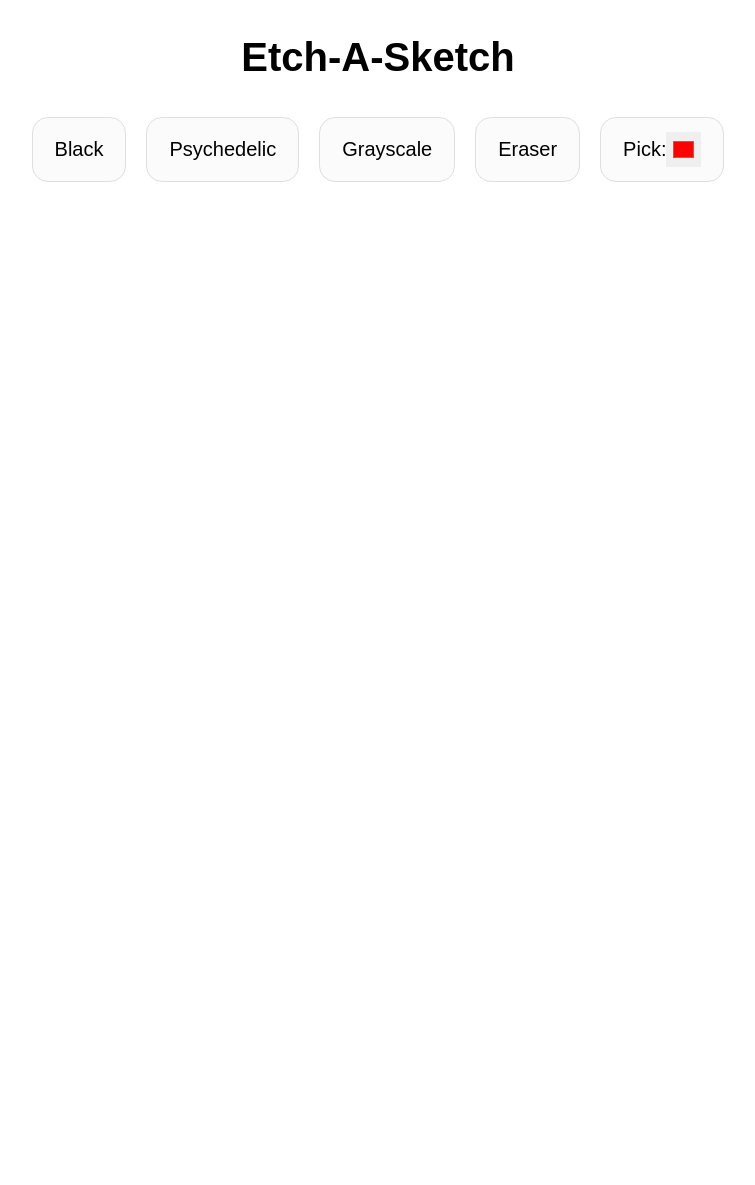
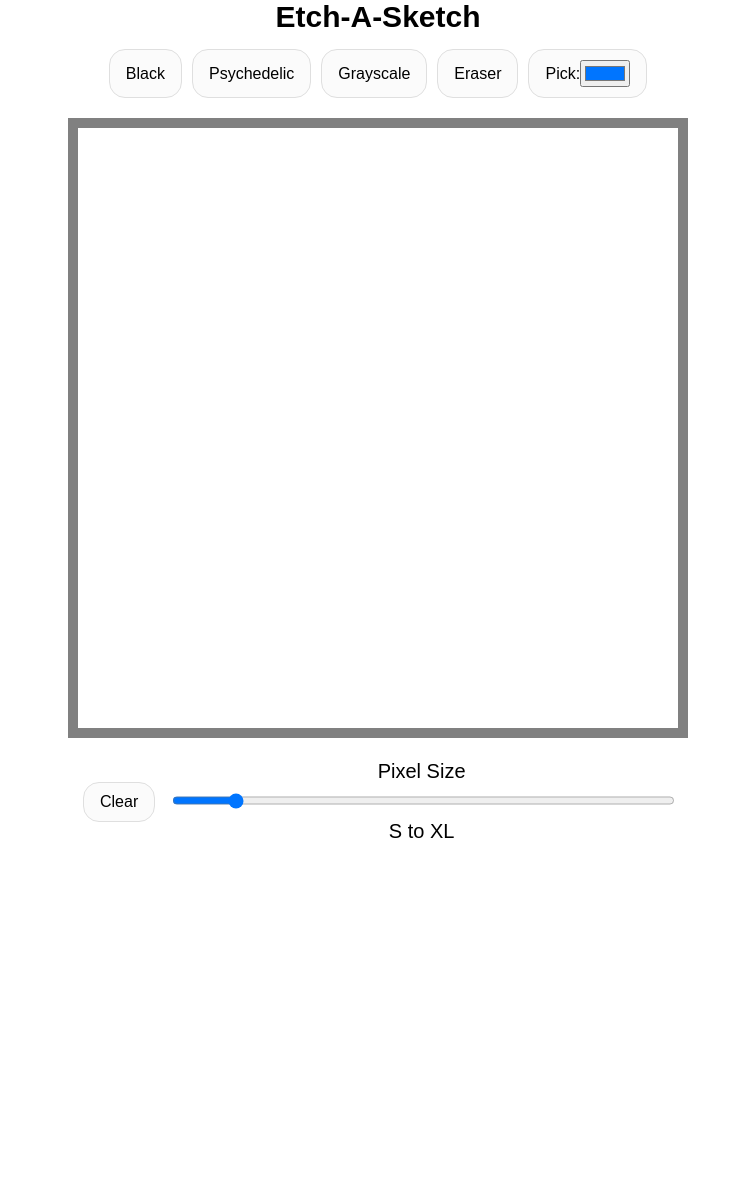
Before and after one commit to sinkagabor/etch-a-sketch, a plain HTML site: page index.html in a window 1280 px wide. Shown: the top 1185 px of the page, without its empty margins (262-1017 px from the left). After the commit the page ends 880 px from the top, so only its background shows below. Drawn offline with Linux system fonts and the light colour scheme.

Commit message:
Project completed

```diff
--- a/index.html
+++ b/index.html
@@ -9,22 +9,23 @@
         <link rel="stylesheet" href="styles.css">
     </head>
     <body>
-        <div class="frontTitle flex center">
-            <h1>Etch-A-Sketch</h1>
+        <div class="frontTitle">
+            Etch-A-Sketch
         </div>
-        <div id="settingsDiv" class="flex center">
-            <button id="blackBtn" class="settingsBtn">Black</button>
-            <button id="psyBtn" class="settingsBtn">Psychedelic</button>
-            <button id="grayBtn" class="settingsBtn">Grayscale</button>
-            <button id="eraserBtn" class="settingsBtn">Eraser</button>
-            <button id="colorBtn" class="settingsBtn">Pick: <input type="color" value="#ff0000" id="input-color"></button>
-        </div>
-        <div id="containerWrapper">
-            <div id="container"></div>
+        <div class="flex center">
+            <button class="colorChoice" data-color="black">Black</button>
+            <button class="colorChoice" data-color="psy">Psychedelic</button>
+            <button class="colorChoice" data-color="gray">Grayscale</button>
+            <button class="colorChoice" data-color="eraser">Eraser</button>
+            <button class="colorChoice">Pick: <input type="color" value="#0075ff" id="inputColor"></button>
         </div>
 
-        <div class="gridOptions flex center">
-            <button id="clearBtn" class="settingsBtn">Clear</button>
+        <div class="containerWrapper">
+            <div class="container"></div>
+        </div>
+
+        <div class="gridOptions">
+            <button class="clear">Clear</button>
             <div class="sizeContainer">
                 <p>Pixel Size</p>
                 <input type="range" min="4" max="100" value="15" id="sizeRange" class="slider">
--- a/logic.js
+++ b/logic.js
@@ -1,16 +1,19 @@
-//declare consts here
-const container = document.getElementById("container");
+//declare consts and variables
+const container = document.querySelector(".container");
+const colorButtons = document.querySelectorAll(".colorChoice");
+const userColorPicker = document.querySelector("#inputColor");
+const clearButton = document.querySelector(".clear");
+let slider = document.querySelector("#sizeRange");
 let color = "black";
 
 //creategrid function here
-
-function createGrid(gridNumber){
+function createGrid(gridNumber) {
     gridSize = gridNumber * gridNumber;
 
-    for(let i = 0; i < gridSize; i++){
+    for (let i = 1; i <= gridSize; i++) {
         let gridItem = document.createElement("div");
-        gridItem.style.gridTemplateColumns = `repeat(${gridNumber}, 1fr)`;
-        gridItem.style.gridTemplateRows = `repeat(${gridNumber}, 1fr)`;
+        container.style.gridTemplateColumns = `repeat(${gridNumber}, 1fr)`;
+        container.style.gridTemplateRows = `repeat(${gridNumber}, 1fr)`;
         container.insertAdjacentElement("beforeend", gridItem);
     }
 
@@ -20,16 +23,82 @@ function createGrid(gridNumber){
 
 
 //colorgrid function here
-function colorGrid(){
-
-    switch(color) {
+function colorGrid() {
+    switch (color) {
+        case "psy":
+            this.style.backgroundColor = `hsl(${Math.random() * 360}, 100%, 50%)`;
+            this.classList.remove("gray");
+            break;
+        case "gray":
+            if (this.style.backgroundColor.match(/rgba/)) {
+                let currentOpacity = Number(this.style.backgroundColor.slice(-4, -1));
+                if (currentOpacity <= 0.9) {
+                    this.style.backgroundColor = `rgba(0, 0, 0, ${currentOpacity + 0.1})`;
+                    this.classList.add("gray");
+                }
+            } else if (this.classList == "gray" && this.style.backgroundColor == "rgb(0, 0, 0") {
+                return;
+            } else {
+                this.style.backgroundColor = "rgba(0, 0, 0, 0.1)";
+            }
+            break;
         case "black":
             this.style.backgroundColor = "black";
-
+            this.classList.remove("gray");
+            break;
+        case "eraser":
+            this.style.backgroundColor = "white";
+            this.classList.remove("gray");
+            break;
+        default:
+            this.style.backgroundColor = color;
+            this.classList.remove("gray");
+            break;
     }
-
 }
 
+//clear button
+function eraseAllColor() {
+    let gridPixels = container.querySelectorAll("div");
+    gridPixels.forEach(gridPixel => gridPixel.style.backgroundColor = "white");
+}
 
+//updating the color variable
+function changeColor(event) {
+    switch (event.target.dataset.color) {
+        case "psy":
+            color = "psy";
+            break;
+        case "gray":
+            color = "gray";
+            break;
+        case "eraser":
+            color = "eraser";
+            break;
+        default:
+            color = "black";
+            break;
+    }
+}
+
+//pixelSize function
+function pixelSize() {
+    let gridPixels = container.querySelectorAll("div");
+    gridPixels.forEach(gridPixel => gridPixel.remove());
+    createGrid(slider.value);
+}
+
+// user color selection
+function userColorSelection(event) {
+    color = event.target.value;
+}
+
+// default page load
 createGrid(10);
-//eventlisteners here
+
+//eventlisteners
+clearButton.addEventListener("click", eraseAllColor);
+colorButtons.forEach(colorButton => colorButton.addEventListener("click", changeColor));
+slider.addEventListener("mouseup", pixelSize);
+userColorPicker.addEventListener("change", userColorSelection, false);
+userColorPicker.addEventListener("input", userColorSelection, false);
--- a/styles.css
+++ b/styles.css
@@ -1,5 +1,5 @@
 :root {
-  --content-width: 400px;
+  --content-width: 600px;
 }
 
 body {
@@ -10,6 +10,7 @@ body {
   justify-content: center;
   align-items: center;
   min-height: 100vh;
+  margin: 0;
 }
 
 .flex {
@@ -20,7 +21,15 @@ body {
   justify-content: center;
 }
 
-.settingsBtn {
+.frontTitle {
+  display: flex;
+  justify-content: center;
+  margin-bottom: 10px;
+  font-size: 30px;
+  font-weight: 600;
+}
+
+button {
   align-items: center;
   background-color: rgba(240, 240, 240, 0.26);
   border: 1px solid #DFDFDF;
@@ -28,42 +37,40 @@ body {
   box-sizing: border-box;
   color: black;
   cursor: pointer;
-  font-size: 20px;
+  font-size: 16px;
   display: flex;
   justify-content: center;
-  padding: 14px 22px;
-  text-decoration: none;
-  transition: all .2s;
-  touch-action: manipulation;
-  margin: 10px;
-}
-
-.settingsBtn:active,
-.settingsBtn:hover {
-  outline: 0;
-}
-
-.settingsBtn:hover {
-  background-color: #FFFFFF;
-  border-color: rgba(0, 0, 0, 0.19);
+  padding: 10px 16px;
+  margin: 5px;
 }
 
 #input-color {
   border: none;
-  height: 35px;
-  width: 35px;
+  height: 25px;
+  width: 25px;
   padding: 5px;
 }
 
 /* Containers */
-#containerWrapper {
-  margin: 30px auto;
+.container {
+  display: grid;
+  width: 100%;
+  height: 100%;
+  background-color: white;
+  position: absolute;
+}
+
+.containerWrapper {
+  margin: 15px auto;
   height: 75vw;
   width: 75vw;
+  max-height: var(--content-width);
+  max-width: var(--content-width);
   position: relative;
+  border: 10px solid gray;
 }
 
-#containerWrapper::before{
+.containerWrapper::before {
   content: "";
   position: absolute;
   background-color: white;
@@ -75,7 +82,7 @@ body {
   background: linear-gradient(45deg, #aaa, 0 50%, #75757b 50% 100%);
 }
 
-#containerWrapper::after{
+.containerWrapper::after {
   content: "";
   position: absolute;
   background-color: white;
@@ -86,18 +93,40 @@ body {
   z-index: -2;
 }
 
-#container {
-  display: grid;
-  width: 100%;
-  height: 100%;
-  background-color: white;
-  position: absolute;
-}
-
 /* pixels */
-
-#container > * {
+.container>* {
   height: 100%;
   background-color: white;
   transition: all 0.5s;
 }
+
+/* sections under the pixel container */
+.gridOptions {
+  max-width: var(--content-width);
+  display: flex;
+  justify-content: space-between;
+  margin-bottom: 30px;
+  align-items: center;
+}
+
+.gridOptions>* {
+  flex: 1 1 auto;
+}
+
+.sizeContainer {
+  width: 55vw;
+  padding-left: 10px;
+  margin-right: 5px;
+}
+
+.sizeContainer p {
+  text-align: center;
+  margin: 7px 0;
+}
+
+.slider {
+  width: 100%;
+  height: 15px;
+  transition: 0.2s;
+  border-radius: 5px;
+}
```
Lines whose indentation alone changed are shown as unchanged.
